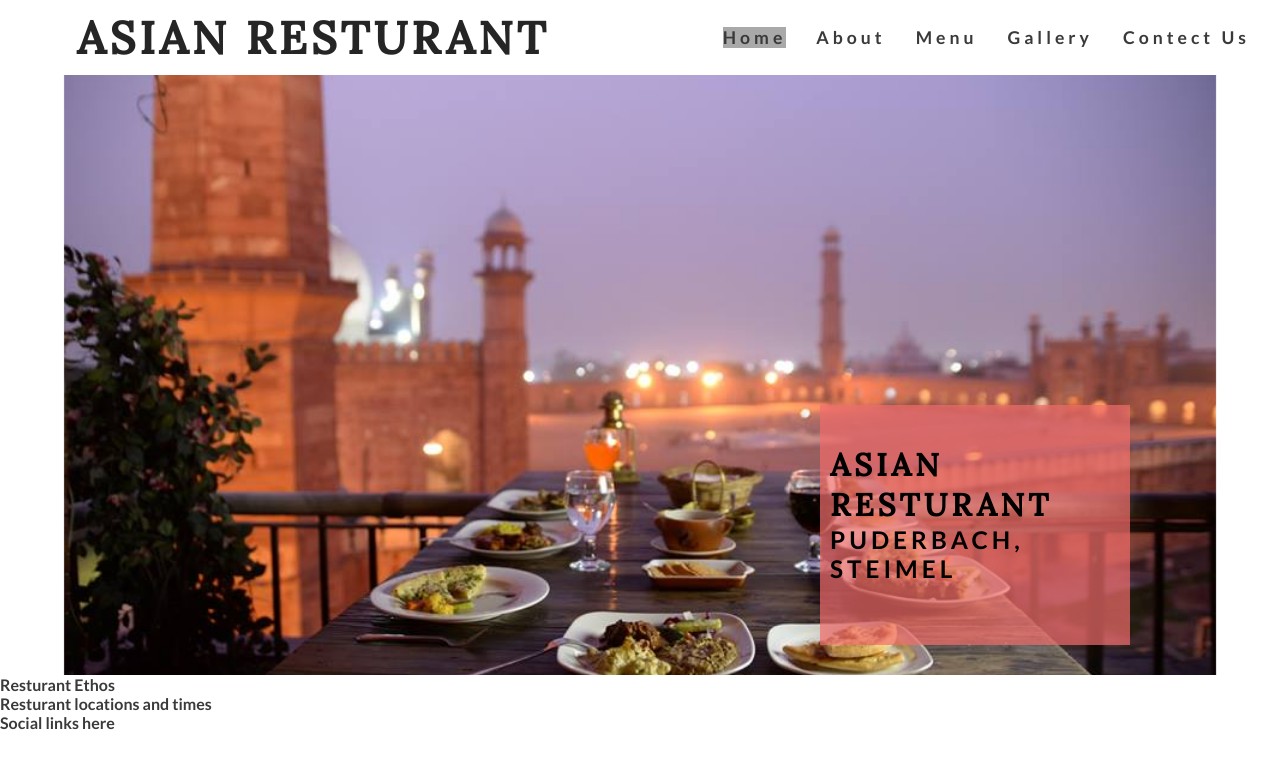
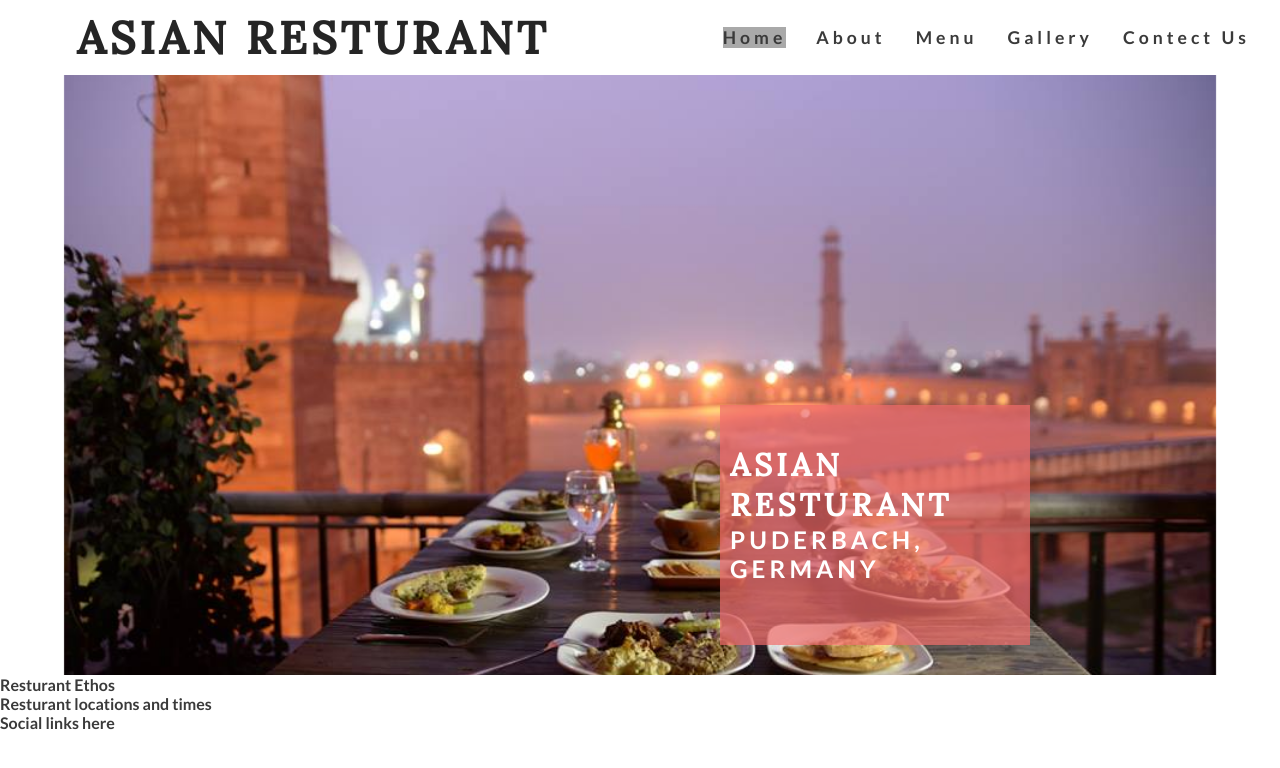
Before and after one commit to Muzaffar-Ahmad10/Asian-Resturent, a plain HTML site: page index.html in a window 1280 px wide. Drawn offline with Linux system fonts and the light colour scheme.

Commit message:
change size

```diff
--- a/assets/css/style.css
+++ b/assets/css/style.css
@@ -60,10 +60,10 @@ h1, h2 {
 
     position: relative;
 }
+#cover-text, #cover-text h2 {
+    color: #fff;
+}
 
-#cover-text, #cover-text h2 {
-    color: black;
-}
 
 #hero-image {
     height: 600px;
@@ -100,7 +100,7 @@ animation-fill-mode: forwards;
     background-color: rgba(241, 109, 107, .7);
 
     bottom: 30px;
-    right: 150px;
+    right: 250px;
 
     position: absolute;
 }
--- a/index.html
+++ b/index.html
@@ -42,7 +42,7 @@
         <div id="hero-image"> </div>
         <div id="cover-text">
             <h2>Asian Resturant</h2>
-            <h3>Puderbach, Steimel</h3>
+            <h3>Puderbach, Germany</h3>
         </div>
 
     </section>
```
